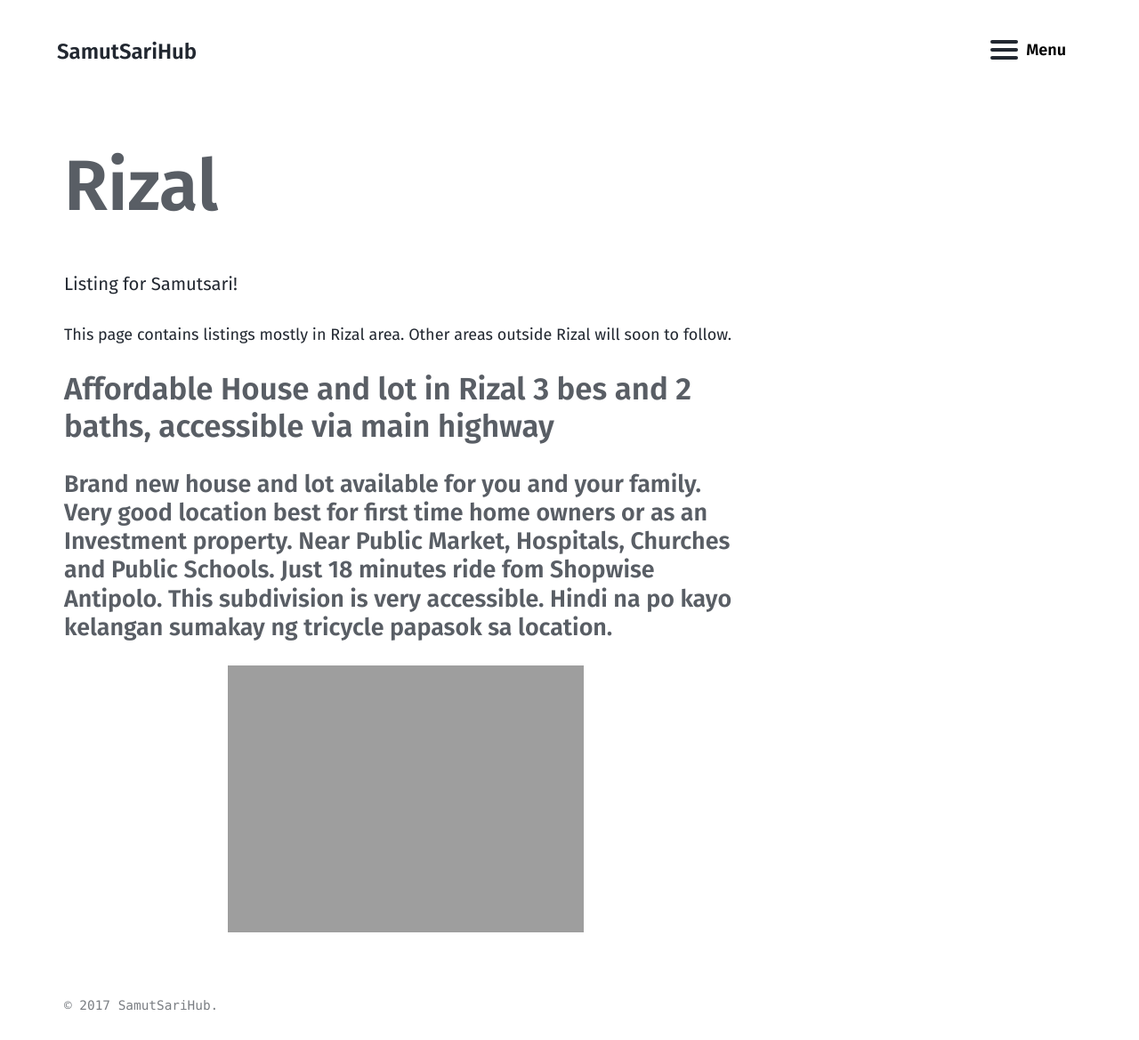
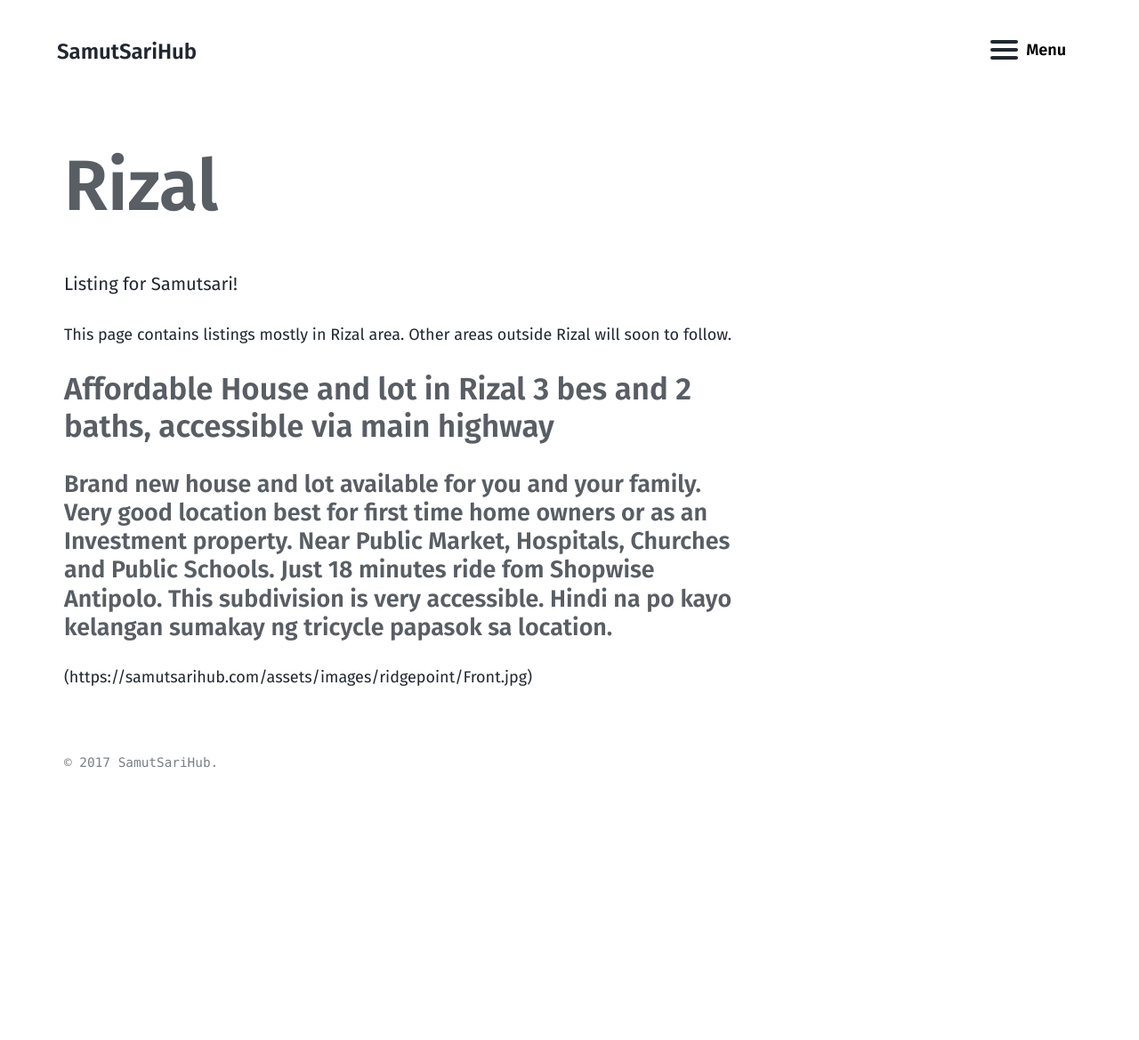
Before and after one commit to oscariotes/samutsari2, a Jekyll site: the page built from Rizal.md, in a window 1280 px wide and 1169 px high. Shown: the whole window at 89% size. Built offline with Jekyll 4.4.1, drawn with Linux system fonts in a browser that asks for light colours.

Commit message:
Update Rizal.md

```diff
--- a/Rizal.md
+++ b/Rizal.md
@@ -16,4 +16,4 @@ Listing for Samutsari!
 
 ### Brand new house and lot available for you and your family. Very good location best for first time home owners or as an Investment property. Near Public Market, Hospitals, Churches and Public Schools. Just 18 minutes ride fom Shopwise Antipolo. This subdivision is very accessible. Hindi na po kayo kelangan sumakay ng tricycle papasok sa location.
 
- ![image-center]({{ site.url }}{{ site.baseurl }}/assets/images/ridgepoint/Front.jpg){: .align-center}
+({{ site.url }}{{ site.baseurl }}/assets/images/ridgepoint/Front.jpg)
```
